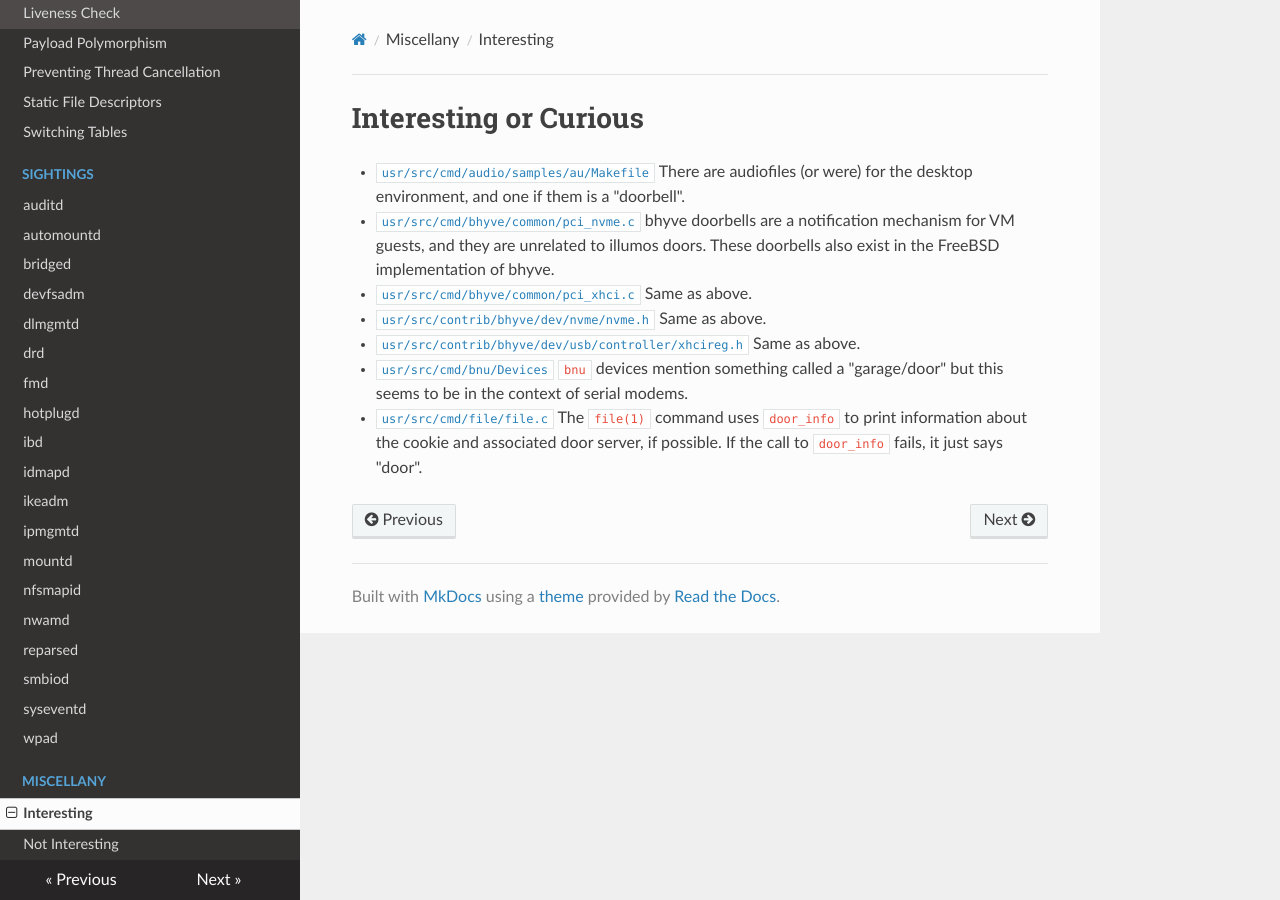
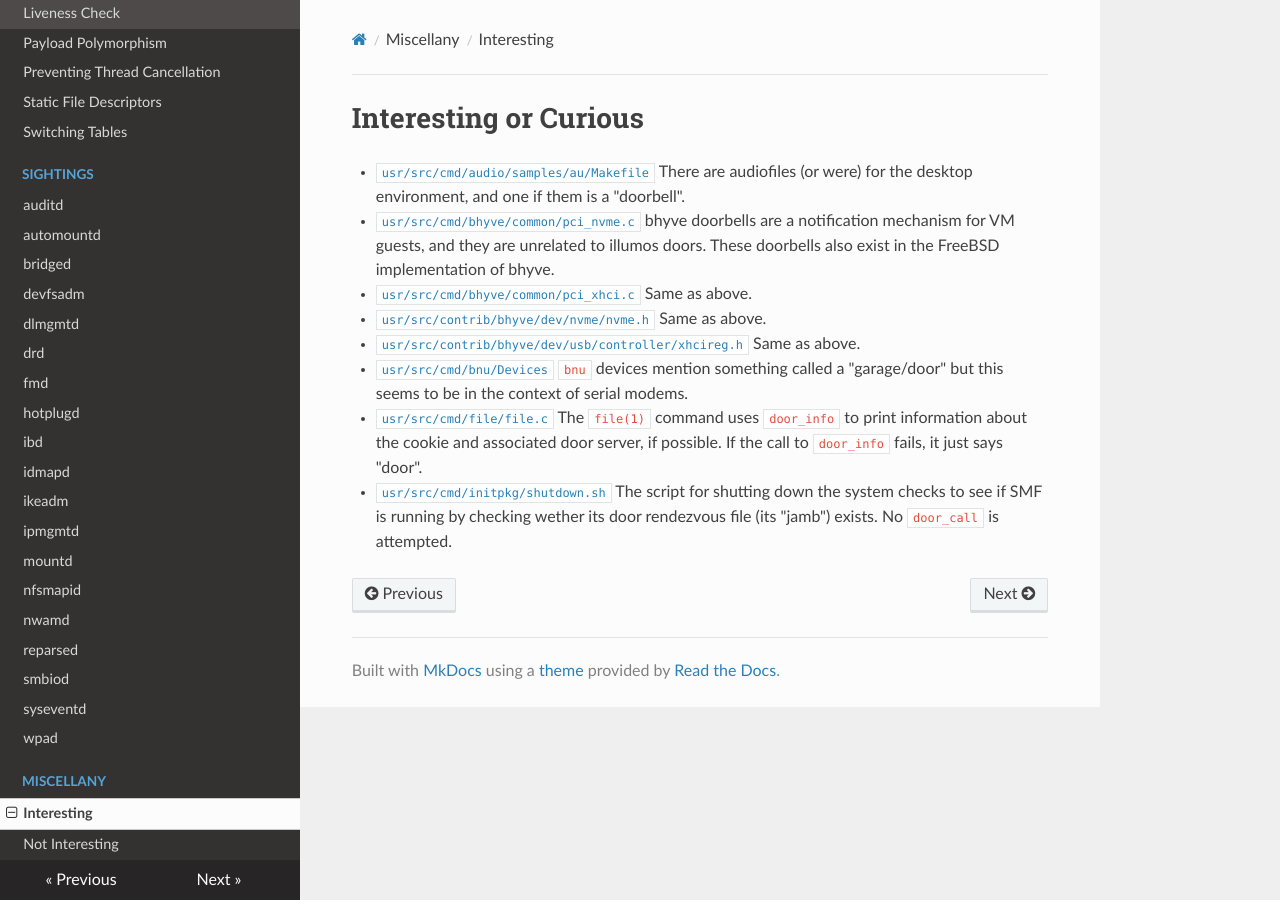
Before and after one commit to robertdfrench/doors-in-the-wild, an MkDocs documentation site: the page built from docs/interesting.md, in a window 1280 px wide. Built offline with MkDocs 1.6.1, drawn with Linux system fonts in a browser that asks for light colours; nearby versions of some CDN libraries.

Commit message:
Even the shutdown script is door-aware!

```diff
--- a/docs/interesting.md
+++ b/docs/interesting.md
@@ -26,3 +26,8 @@ seems to be in the context of serial modems.
 The `file(1)` command uses `door_info` to print information
 about the cookie and associated door server, if possible. If the
 call to `door_info` fails, it just says "door".
+
+* [`usr/src/cmd/initpkg/shutdown.sh`](https://github.com/illumos/illumos-gate/blob/master/usr/src/cmd/initpkg/shutdown.sh)
+The script for shutting down the system checks to see if SMF is
+running by checking wether its door rendezvous file (its "jamb")
+exists. No `door_call` is attempted.
```
Also changed, not shown: README.md (+1 -1 lines).
